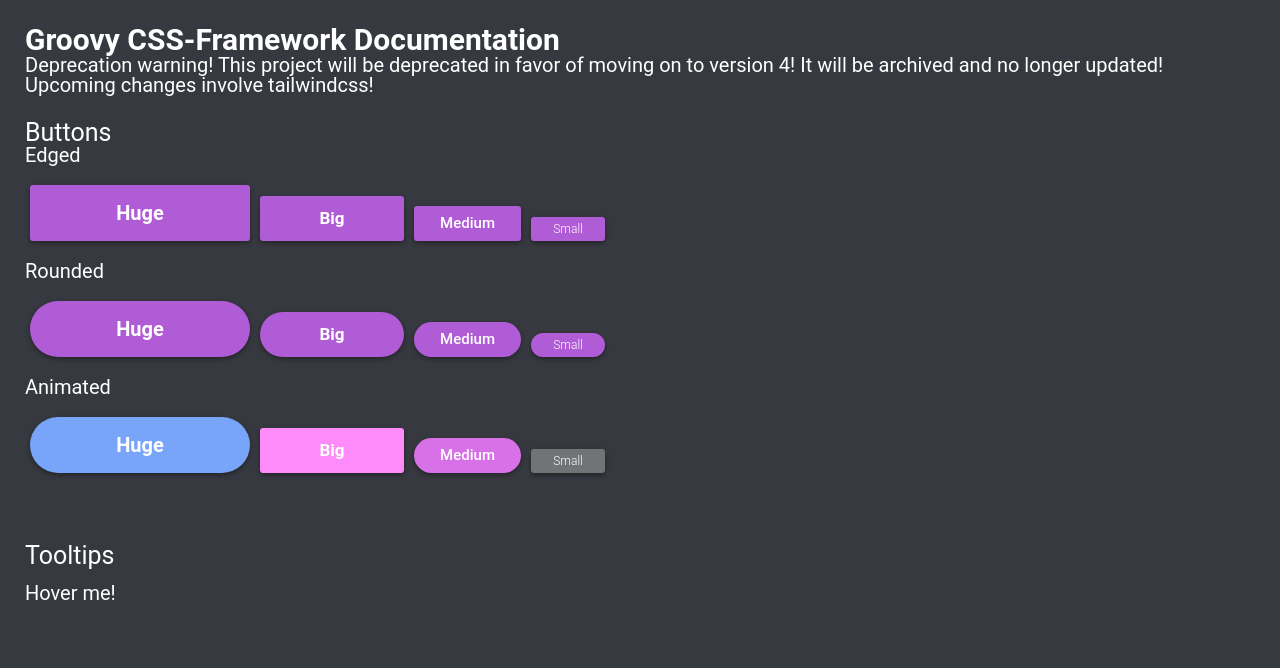
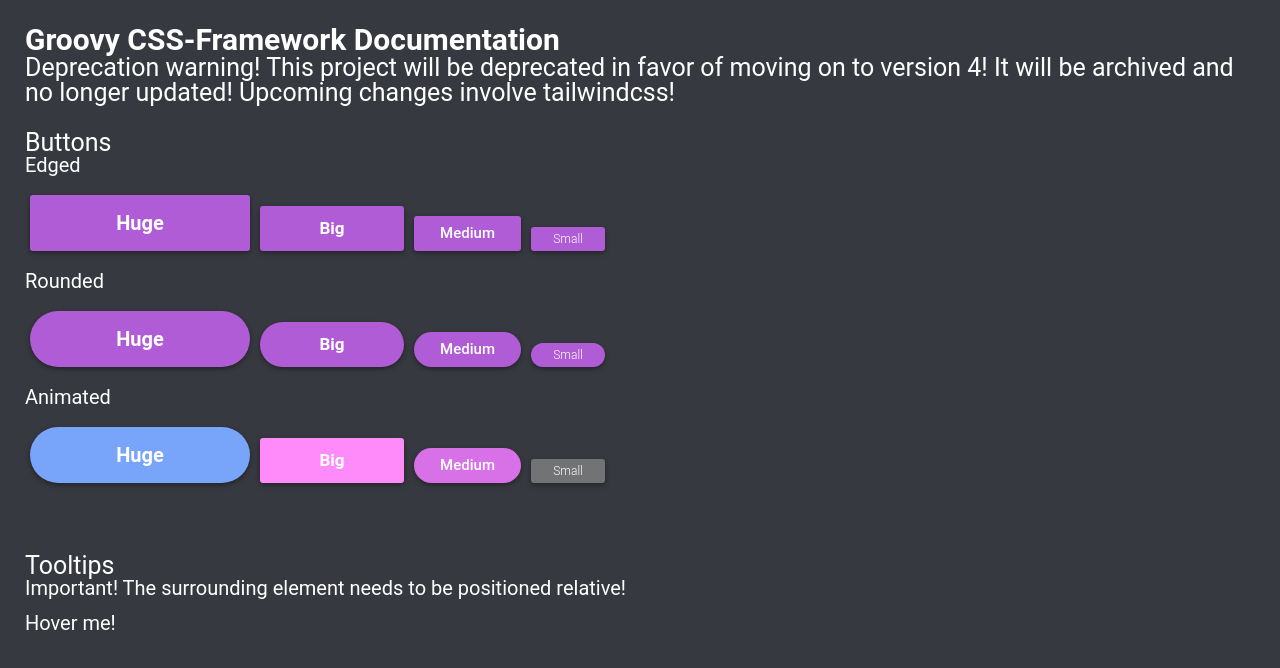
Before and after one commit to groovy-bot/css-framework, a website: page docs/index.html in a window 1280 px wide. Drawn offline with Linux system fonts and the light colour scheme.

Commit message:
chore: make deprecation clear and update description for tooltips

```diff
--- a/docs/index.html
+++ b/docs/index.html
@@ -7,7 +7,7 @@
   <body>
     <main>
       <h1>Groovy CSS-Framework Documentation</h1>
-      <p>Deprecation warning! This project will be deprecated in favor of moving on to version 4! It will be archived and no longer updated! Upcoming changes involve tailwindcss!</p>
+      <h2>Deprecation warning! This project will be deprecated in favor of moving on to version 4! It will be archived and no longer updated! Upcoming changes involve tailwindcss!</h2>
       <section>
         <h2>Buttons</h2>
         <h3>Edged</h3>
@@ -34,6 +34,7 @@
       </section>
       <section>
         <h2>Tooltips</h2>
+        <p>Important! The surrounding element needs to be positioned relative!</p>
         <div>
           <span class="inner" tooltip="Tooltip">
             <a>
```
